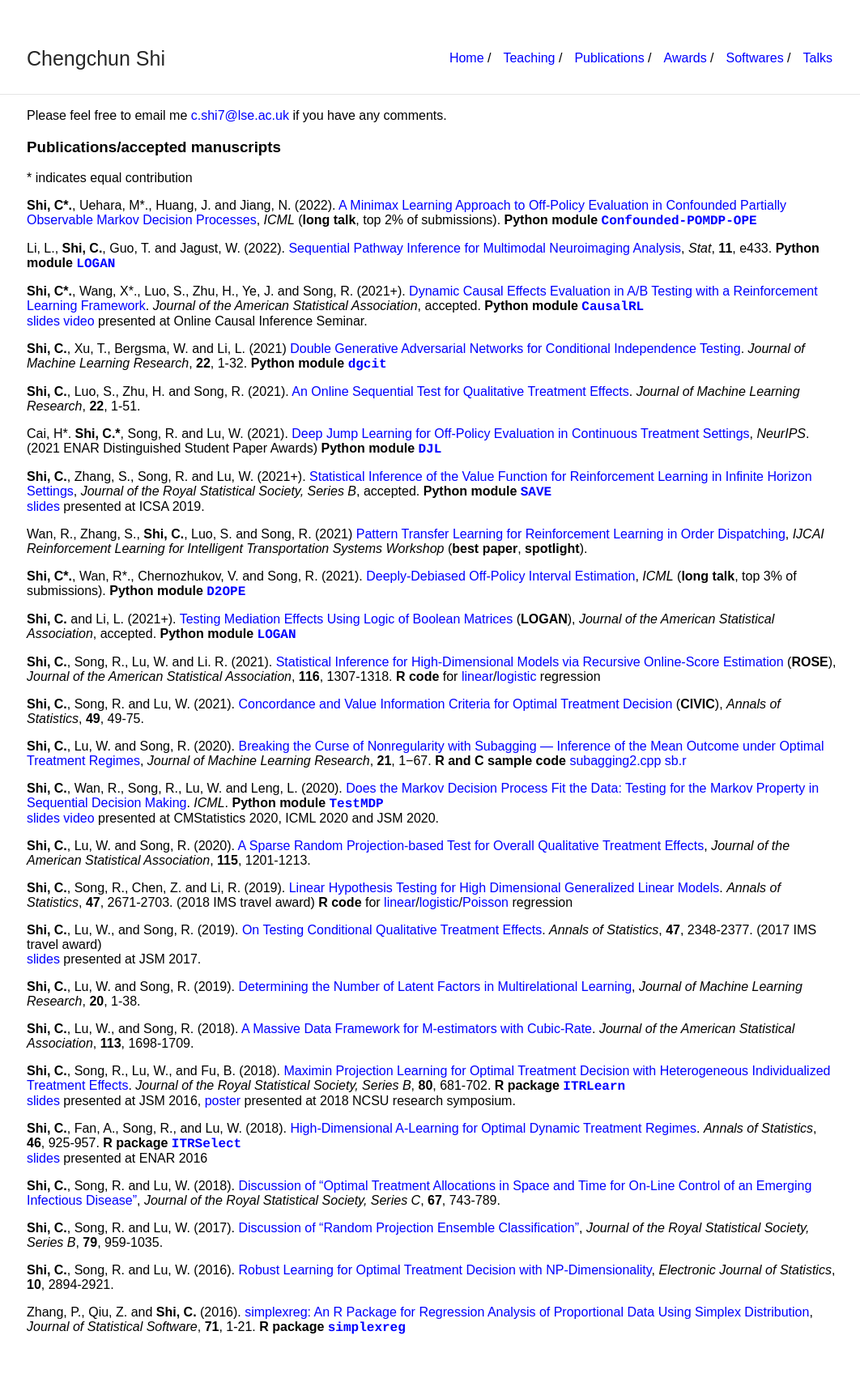
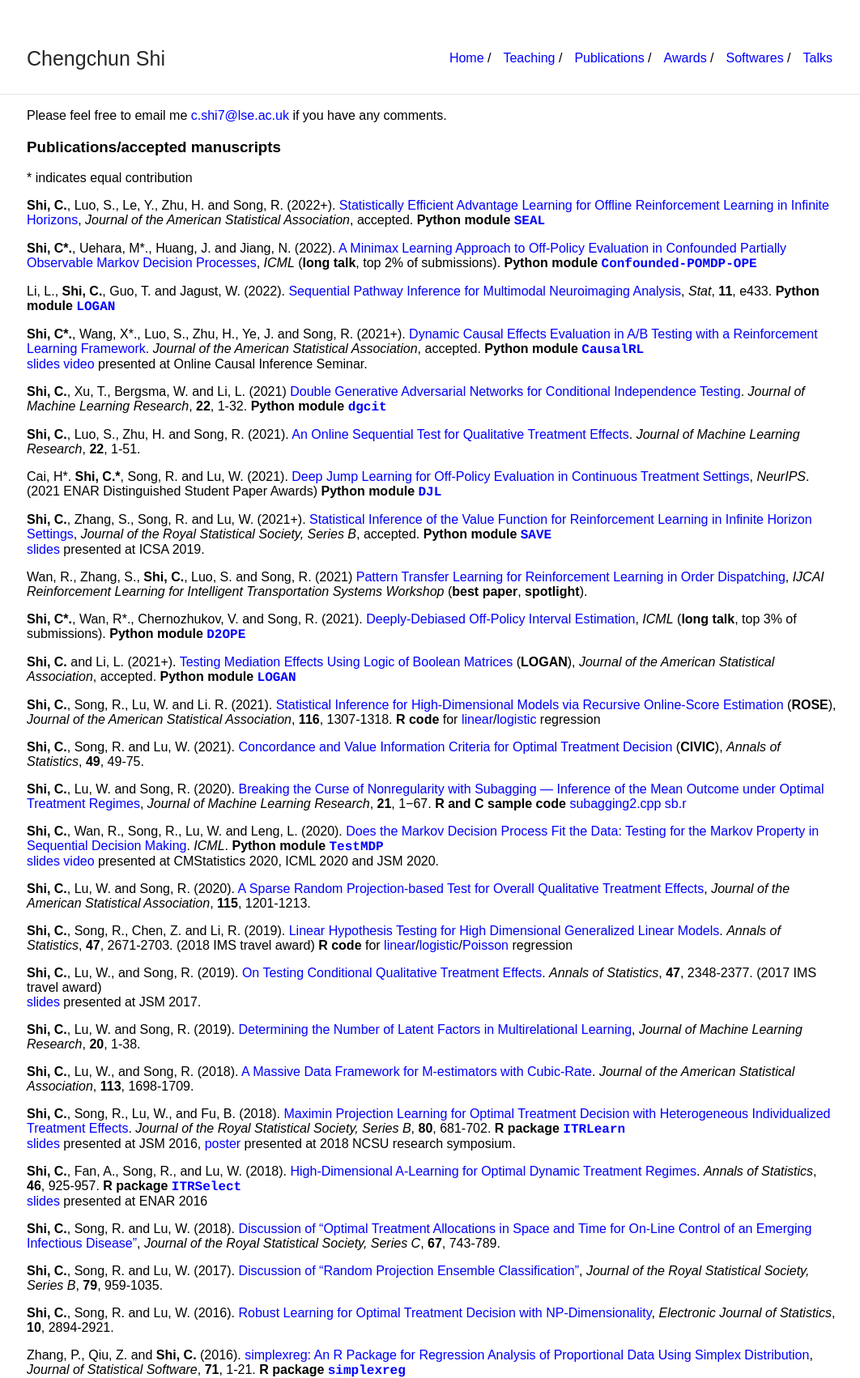
Before and after one commit to callmespring/callmespring.github.io, a Jekyll site: the page built from publication.md, in a window 1280 px wide. Shown: the whole page at 81% size, without its empty margins (107-1169 px from the left). Built offline with Jekyll 4.4.1, drawn with Linux system fonts in a browser that asks for light colours; before the commit the page ends 1649 px from its top, so only the background shows below that.

Commit message:
Update publication.md

```diff
--- a/publication.md
+++ b/publication.md
@@ -10,6 +10,9 @@ Please feel free to email me <c.shi7@lse.ac.uk> if you have any comments.
 ### Publications/accepted manuscripts
 
 \* indicates equal contribution
+
+**Shi, C.**, Luo, S., Le, Y., Zhu, H. and Song, R. (2022+). [Statistically Efficient Advantage Learning for Offline Reinforcement Learning in Infinite Horizons](https://arxiv.org/abs/2202.13163), _Journal of the American Statistical Association_, accepted.
+**Python module** [<span style="font-family:courier;">**SEAL**</span>](https://github.com/leyuanheart/Statistically-Efficient-Advantage-Learning-for-Offline-Reinforcement-Learning-in-Infinite-Horizons)
 
 **Shi, C\*.**, Uehara, M\*., Huang, J. and Jiang, N. (2022). [A Minimax Learning Approach to Off-Policy Evaluation in Confounded Partially Observable Markov Decision Processes](https://arxiv.org/pdf/2111.06784.pdf), _ICML_ (**long talk**, top 2% of submissions). **Python module** [<span style="font-family:courier;">**Confounded-POMDP-OPE**</span>](https://github.com/jiaweihhuang/Confounded-POMDP-Exp)
 
```
